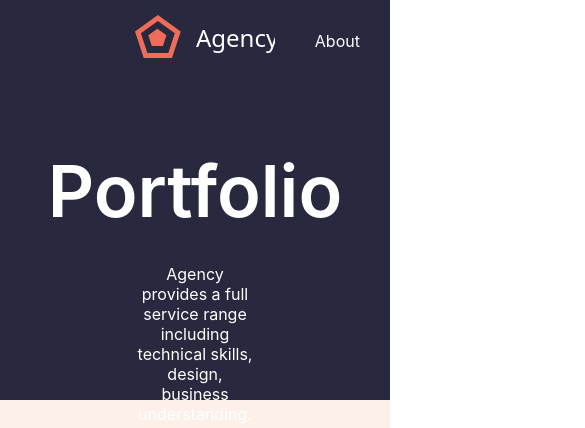
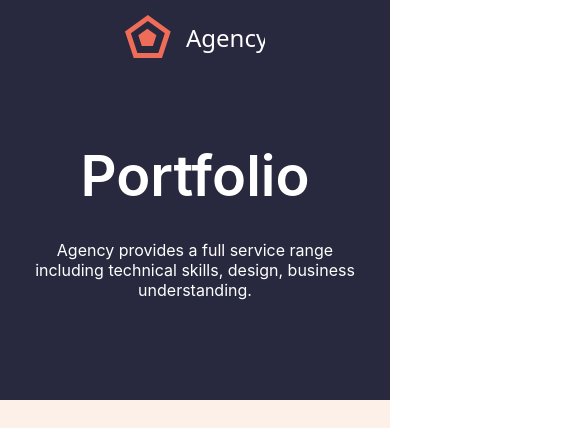
Before and after one commit to LexorV/jupiter_test_project, a React (Create React App) app: page / in a window 390 px wide. Shown: the top 428 px of the page, 585 px wide, since content can reach past the window. Built offline with nearby package versions, Linux system fonts and the light colour scheme.

Commit message:
fix style header

```diff
--- a/src/components/card/card.module.css
+++ b/src/components/card/card.module.css
@@ -32,7 +32,7 @@
     font-weight:400;
     position: absolute;
     left:45px;
-    bottom:120px;
+    bottom:115px;
     text-align: center;
     line-height:35px
 }
--- a/src/components/header/header.module.css
+++ b/src/components/header/header.module.css
@@ -26,6 +26,7 @@
     display: flex;
     gap:100px;
     list-style-type: none;
+    margin-right: 15px;
 }
 .button {
    border: 1px solid #676877;
@@ -43,3 +44,20 @@
     text-align: center;
     margin: 0;
 }
+@media screen and (max-width:1040px) {
+    .menu_lists {
+        display: none
+    }
+    .button {
+        display:none;
+    }
+    .box_top {
+        justify-content: center;
+    }
+    .heading  {
+        font-size:56px;
+    }
+    .main {
+        padding: 0 25px;
+    }
+}
```
